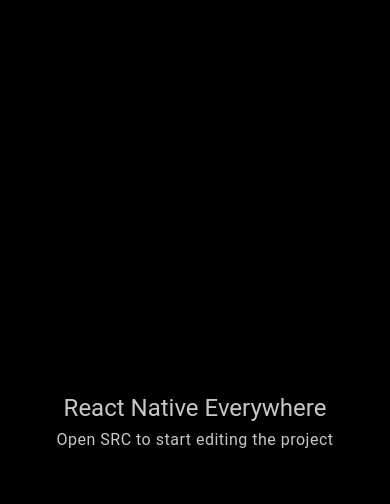
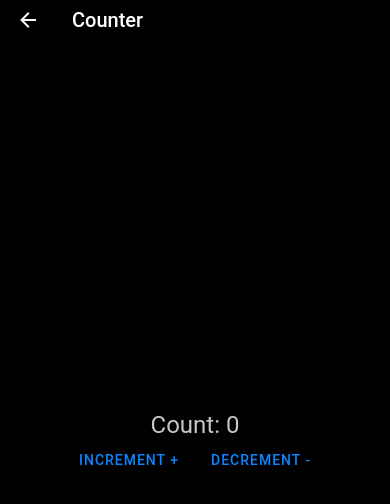
Before and after one commit to sarthakpranesh/react-native-everywhere, a React Native app: screen /Counter in a window 390 px wide. Shown: the top 504 px of the page. Built offline with nearby package versions, Linux system fonts and the light colour scheme.

Commit message:
Changes: - added redux and supporting libs - configured redux and default reducer - implemented a counter example using redux - added MainHeader example component
Signed-off-by: sarthakpranesh <sarthakpranesh08@gmail.com>

```diff
--- a/App.tsx
+++ b/App.tsx
@@ -1,18 +1,25 @@
 import { StatusBar } from 'expo-status-bar';
 import React from 'react';
+import { Provider as ReduxProvider } from 'react-redux'
+import { PersistGate } from 'redux-persist/integration/react'
 import { Provider as PaperProvider } from 'react-native-paper';
 
 // import root navigator
 import RootNavigator from './src/navigation';
-
 // import combined theme for paper provider
 import { CombinedDarkTheme } from './src/services/themes';
+// import store and persistor
+import {store, persister} from "./src/services/redux/index";
 
 export default function App() {
   return (
-    <PaperProvider theme={CombinedDarkTheme}>
-      <StatusBar style="auto" />
-      <RootNavigator />
-    </PaperProvider>
+    <ReduxProvider store={store}>
+      <PersistGate loading={false} persistor={persister}>
+        <PaperProvider theme={CombinedDarkTheme}>
+          <StatusBar style="auto" />
+          <RootNavigator />
+        </PaperProvider>
+      </PersistGate>
+    </ReduxProvider>
   );
 }
--- /dev/null
+++ b/src/components/MainHeader/index.tsx
@@ -0,0 +1,39 @@
+import * as React from "react";
+import { StyleSheet } from "react-native";
+import { Appbar } from "react-native-paper";
+
+const MainHeader = (props: any) => {
+  const name = props.route.name;
+
+  if (name === "Counter") {
+    return (
+      <Appbar.Header style={styles.appMainHeader}>
+        <Appbar.BackAction
+          onPress={() => props.navigation.goBack()}
+        />
+        <Appbar.Content title={name} />
+      </Appbar.Header>
+    );
+  }
+
+  return (
+    <Appbar.Header style={styles.appMainHeader}>
+      <Appbar.Content title={name} />
+    </Appbar.Header>
+  );
+};
+
+const styles = StyleSheet.create({
+  appMainHeader: {
+    backgroundColor: "black",
+    height: 40,
+    shadowOpacity: 0,
+    borderBottomWidth: 0,
+    elevation: 0,
+  },
+  appTitle:{
+    marginBottom: 40,
+  }
+});
+
+export default MainHeader;
--- a/src/navigation/index.tsx
+++ b/src/navigation/index.tsx
@@ -7,6 +7,10 @@
 
 // import screens
 import Home from '../screens/Home';
+import Counter from '../screens/Counter';
+
+// importing components
+import MainHeader from '../components/MainHeader';
 
 const Stack = createNativeStackNavigator();
 
@@ -15,10 +19,11 @@
     <NavigationContainer theme={CombinedDarkTheme}>
       <Stack.Navigator
         screenOptions={{
-            headerShown: false,
+            header: MainHeader,
         }}
       >
         <Stack.Screen name="Home" component={Home} />
+        <Stack.Screen name="Counter" component={Counter} />
       </Stack.Navigator>
     </NavigationContainer>
   );
--- /dev/null
+++ b/src/screens/Counter/index.tsx
@@ -0,0 +1,37 @@
+import * as React from "react";
+import { View, StyleSheet } from "react-native";
+import { Button, Headline } from "react-native-paper";
+import { useDispatch, useSelector } from "react-redux";
+
+// import reducer actions
+import { increment, decrement } from "../../services/redux/reducers/DefaultReducer";
+
+const Counter = () => {
+    const counter = useSelector((state: any) => state.root.default.counter);
+    const dispatch = useDispatch()
+
+    return (
+        <View style={styles.container}>
+            <Headline>Count: {counter}</Headline>
+            <View style={styles.buttonContainer}>
+                <Button onPress={() => dispatch(increment())}>Increment +</Button>
+                <Button onPress={() => dispatch(decrement())}>Decrement -</Button>
+            </View>
+        </View>
+    )
+}
+
+const styles = StyleSheet.create({
+    container: {
+      flex: 1,
+      backgroundColor: '#000',
+      alignItems: 'center',
+      justifyContent: 'center',
+    },
+    buttonContainer: {
+        display: "flex",
+        flexDirection: "row",
+    }
+});
+
+export default Counter;
--- a/src/screens/Home/index.tsx
+++ b/src/screens/Home/index.tsx
@@ -1,12 +1,13 @@
 import * as React from "react";
 import { View, StyleSheet } from "react-native";
-import { Headline, Subheading } from "react-native-paper";
+import { Headline, Subheading, Button } from "react-native-paper";
 
-const Home = () => {
+const Home = (props: any) => {
     return (
         <View style={styles.container}>
             <Headline>React Native Everywhere</Headline>
-            <Subheading>Open SRC to start editing the project</Subheading>
+            <Subheading>Open SRC to start editing the project, or check out our below example</Subheading>
+            <Button onPress={() => props.navigation.navigate("Counter")}>Counter Example</Button>
         </View>
     )
 }
--- /dev/null
+++ b/src/services/redux/index.ts
@@ -0,0 +1,27 @@
+import AsyncStorage from '@react-native-async-storage/async-storage'
+import { createStore, applyMiddleware } from "redux"
+import { createLogger } from "redux-logger"
+import { persistStore, persistReducer } from "redux-persist"
+
+// import root reducer
+import rootReducer from "./reducers/index"
+
+const persistConfig = {
+  key: 'root',
+  storage: AsyncStorage,
+  whitelist: [
+    'defaultReducer'
+  ],
+  blacklist: []
+} // Middleware: Redux Persist Persisted Reducer
+
+// Redux: Store
+const persistedReducer = persistReducer(persistConfig, rootReducer)
+// Middleware: Redux Persist and Logger
+const store = createStore(
+    persistedReducer,
+    applyMiddleware(createLogger())
+)
+
+const persister = persistStore(store)
+export { store, persister }
--- /dev/null
+++ b/src/services/redux/reducers/DefaultReducer.ts
@@ -0,0 +1,38 @@
+import { combineReducers } from 'redux'
+
+/**
+ * Action types
+ * All the actions defined here will be implemented in reducer,
+ * this way it's easier to manage action type strings
+ */
+const INCREMENT = "increment";
+const DECREMENT = "decrement";
+
+// initial state of the reducer
+const INITIAL_STATE = {
+  counter: 0,
+}
+
+// reducer
+const defaultReducer = (state = INITIAL_STATE, action: any) => {
+  switch (action.type) {
+    case INCREMENT:
+      return { ...state, counter: ++state.counter }
+    case DECREMENT:
+      return { ...state, counter: --state.counter }
+    default:
+      return state
+  }
+}
+
+export default combineReducers({
+  default: defaultReducer
+})
+
+// reducer actions
+export const increment = () => ({
+    type: INCREMENT,
+})
+export const decrement = () => ({
+    type: DECREMENT,
+})
--- /dev/null
+++ b/src/services/redux/reducers/index.ts
@@ -0,0 +1,12 @@
+// Imports: Dependencies
+import { combineReducers } from 'redux'
+
+// importing reducers
+import DefaultReducer from "./DefaultReducer"
+
+// Redux: Root Reducer
+const rootReducer = combineReducers({
+  root: DefaultReducer
+})
+
+export default rootReducer
```
Also changed, not shown: package.json (+7 -1 lines), 1 other file (tests, documents, lock files or other folders).
